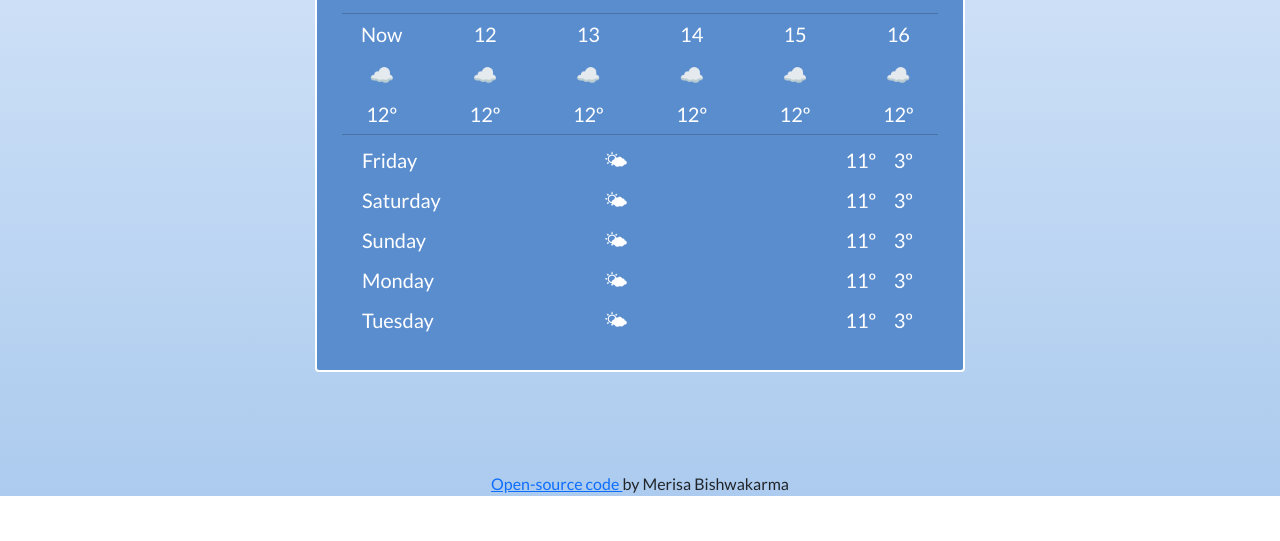
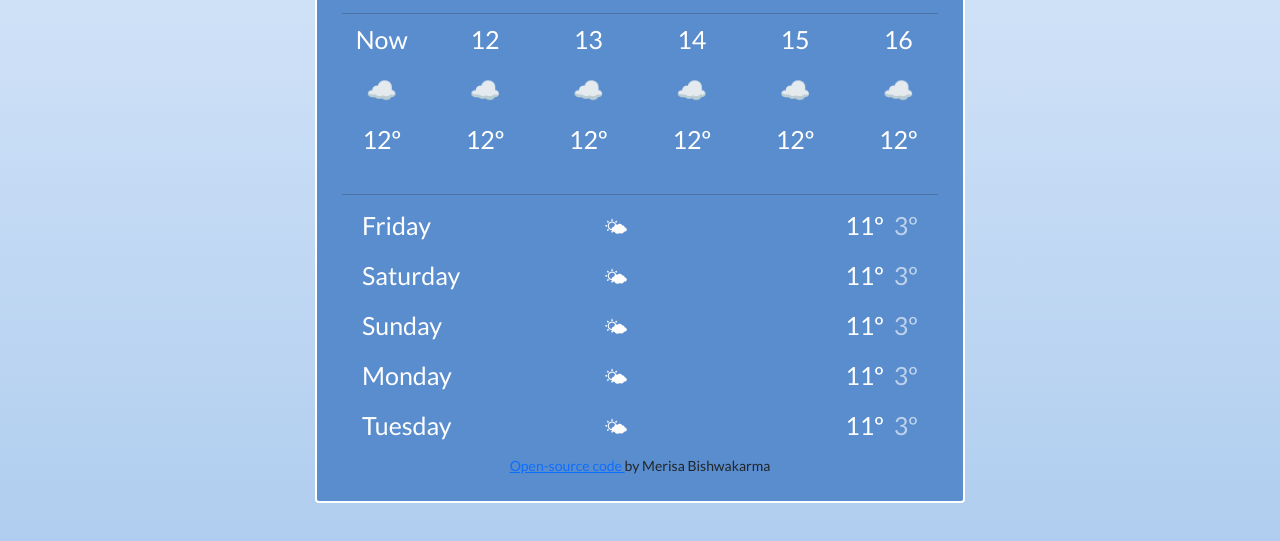
Before and after one commit to Merisabk/my-first-weather-app, a plain HTML site: page index.html in a window 1280 px wide. Shown: the part 407-948 px from the top of the page. Before the commit the page ends 903 px from the top, so only its background shows below. Drawn offline with nearby package versions, Linux system fonts and the light colour scheme; a web font is replaced by a local one.

Commit message:
added footer

```diff
--- a/index.html
+++ b/index.html
@@ -105,48 +105,48 @@
         <span class="days"> Friday </span>
        </div>
          <div class="col-5"> <emoji>🌤</emoji> </div>
-         <div class="col-1"> <temp>11º </temp></div>
-          <div class="col-1"> <temp> 3º</temp></div>
+         <div class="col-1"> <temp class="weather-forcast-temp-max">11º </temp></div>
+          <div class="col-1"> <temp class="weather-forcast-temp-min"> 3º</temp></div>
 
            <div class="col-5">
         <span class="days"> Saturday </span>
        </div>
          <div class="col-5"> <emoji>🌤</emoji> </div>
-         <div class="col-1"> <temp>11º </temp></div>
-          <div class="col-1"> <temp> 3º</temp></div>
+         <div class="col-1"> <temp class="weather-forcast-temp-max">11º </temp></div>
+          <div class="col-1"> <temp class="weather-forcast-temp-min"> 3º</temp></div>
 
        <div class="col-5">
         <span class="days"> Sunday </span>
        </div>
          <div class="col-5"> <emoji>🌤</emoji> </div>
-         <div class="col-1"> <temp>11º </temp></div>
-          <div class="col-1"> <temp> 3º</temp></div>
+         <div class="col-1"> <temp class="weather-forcast-temp-max">11º </temp></div>
+          <div class="col-1"> <temp class="weather-forcast-temp-min"> 3º</temp></div>
 
        <div class="col-5">
         <span class="days"> Monday </span>
        </div>
          <div class="col-5"> <emoji>🌤</emoji> </div>
-         <div class="col-1"> <temp>11º </temp></div>
-          <div class="col-1"> <temp> 3º</temp></div>
+         <div class="col-1"> <temp class="weather-forcast-temp-max">11º </temp></div>
+          <div class="col-1"> <temp class="weather-forcast-temp-min"> 3º</temp></div>
 
        <div class="col-5">
         <span class="days"> Tuesday </span>
        </div>
          <div class="col-5"> <emoji>🌤</emoji> </div>
-         <div class="col-1"> <temp>11º </temp></div>
-          <div class="col-1"> <temp> 3º</temp></div>
+         <div class="col-1"> <temp class="weather-forcast-temp-max">11º </temp></div>
+          <div class="col-1"> <temp class="weather-forcast-temp-min"> 3º</temp></div>
 
 
 
       </section>
-
+       <small>
+        <a href= "https://github.com/Merisabk/my-first-weather-app" target="_blank">
+          Open-source code
+        </a> by Merisa Bishwakarma
+      </small>
        </div> <!--closing row, days-->
 
-      <footer>
-        <a href= "https://github.com/Merisabk/my-first-weather-app" target="_blank">
-          Open-source code
-        </a> <span>by Merisa Bishwakarma</span>
-      </footer>
+
 
 
     </div>
--- a/src/style.css
+++ b/src/style.css
@@ -23,7 +23,8 @@ section {
   line-height: 2;
   color: #fff;
   margin: 0;
-  font-size: 20px;
+  font-size: 25px;
+  margin-bottom: 30px;
 }
 
 ul {
@@ -34,7 +35,8 @@ li {
   list-style: none;
 }
 
-footer {
+small {
+  display: block;
   margin: 0 auto;
   text-align: center;
 }
@@ -69,3 +71,9 @@ button {
   border-radius: 2px;
   padding: 2px 5px;
 }
+.weather-forcast-temp-min {
+  opacity: 0.6;
+}
+.weather-forcast-temp-max {
+  opacity: 1;
+}
```
